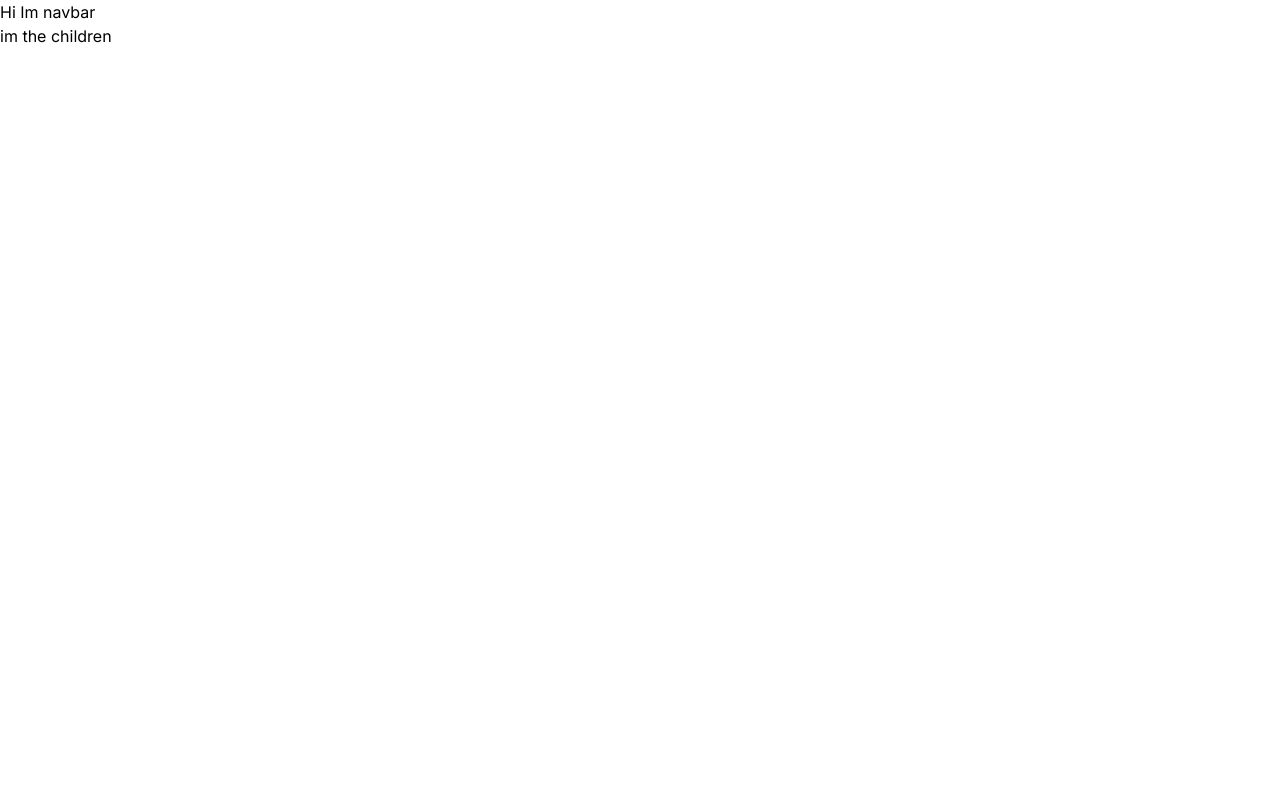
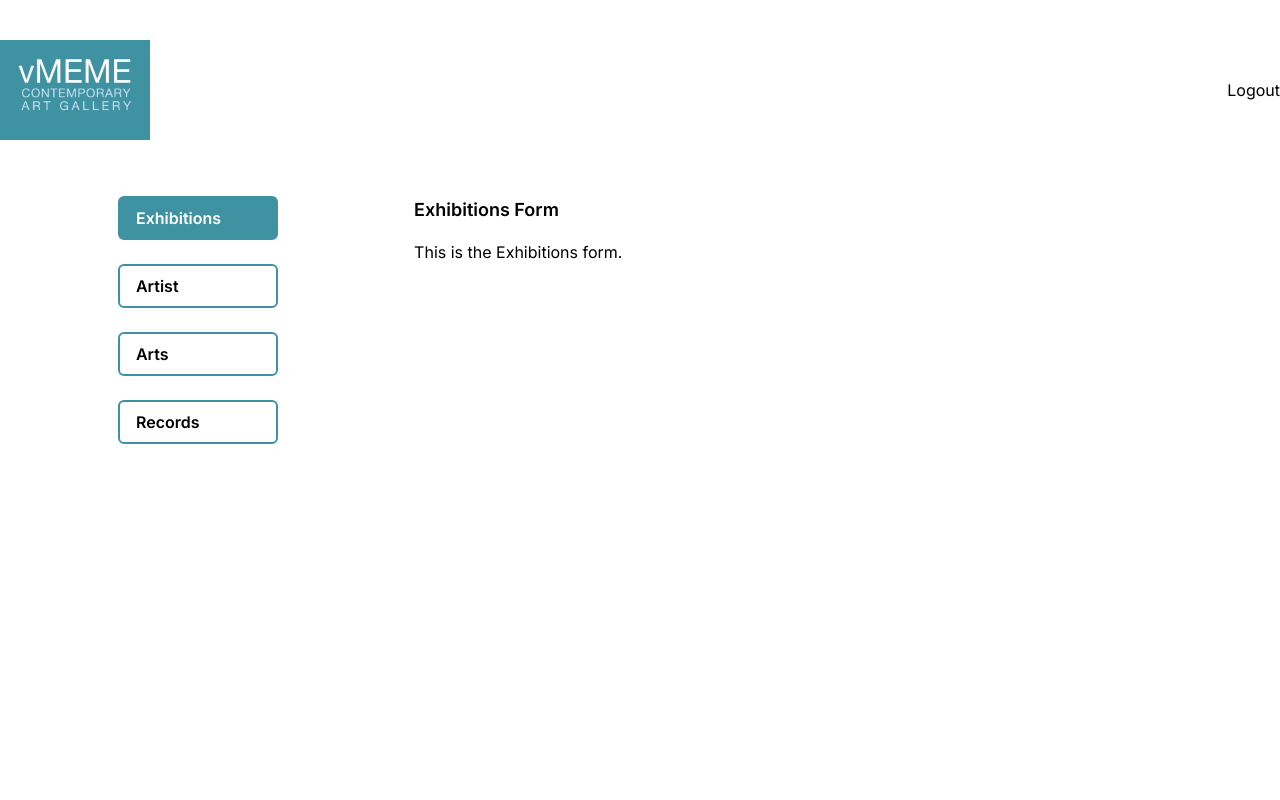
Before and after one commit to iamflorenz08/VMeme-Client, a Next.js app: page /admin in a window 1280 px wide. Shown: the top 800 px of the page. Built offline with nearby package versions, Linux system fonts and the light colour scheme.

Commit message:
2023.11.20.0219

```diff
--- a/src/app/(admin)/admin/layout.tsx
+++ b/src/app/(admin)/admin/layout.tsx
@@ -1,3 +1,8 @@
+import Footer from '@/components/footer'
+import Image from "next/image"
+
+
+
 interface IProps {
     children: React.ReactNode
 }
@@ -5,8 +10,16 @@ interface IProps {
 export default function layout({ children }: IProps) {
     return (
         <section>
-            <nav>Hi Im navbar</nav>
+            <nav className="py-10 px-5 md:px-0 flex justify-between items-center container mx-auto">
+                <div>
+                    <Image src={"/vmeme_logo.jpg"} alt="logo" width={150} height={32} />
+                </div>
+                <div className="flex items-center gap-5">
+                    <button>Logout</button>
+                </div>
+            </nav>
             {children}
+            <Footer />
         </section>
     )
 }
--- a/src/app/(admin)/admin/page.tsx
+++ b/src/app/(admin)/admin/page.tsx
@@ -1,5 +1,120 @@
+'use client'
+import { useState } from "react"
+
+interface Props {
+    displayForm: (ExhibitionsForm: string) => void;
+  }
+
+  const FirstForm: React.FC<Props> = ({ displayForm }) => {
+    const [activeButton, setActiveButton] = useState<string>('Exhibitions');
+
+    const handleButtonClick = (formName: string) => {
+        displayForm(formName);
+        setActiveButton(formName);
+    };
+
+    return (
+        <div className="w-1/4 bg-white p-4">
+            <div className="space-y-6">
+
+                <button
+                onClick={() => handleButtonClick('Exhibitions')}
+                className={`flex items-center px-4 py-2 border-2 border-primary rounded-md sm:w-40 hover:bg-primary hover:text-white duration-300 font-semibold ${
+                    activeButton === 'Exhibitions' ? 'bg-primary text-white' : ''
+                }`}
+                >
+                Exhibitions
+                </button>
+
+                <button
+                onClick={() => handleButtonClick('Artist')}
+                className={`flex items-center px-4 py-2 border-2 border-primary rounded-md sm:w-40 hover:bg-primary hover:text-white duration-300 font-semibold ${
+                    activeButton === 'Artist' ? 'bg-primary text-white' : ''
+                }`}
+                >
+                Artist
+                </button>
+
+                <button
+                onClick={() => handleButtonClick('Arts')}
+                className={`flex items-center px-4 py-2 border-2 border-primary rounded-md sm:w-40 hover:bg-primary hover:text-white duration-300 font-semibold ${
+                    activeButton === 'Arts' ? 'bg-primary text-white' : ''
+                }`}
+                >
+                Arts
+                </button>
+
+                <button
+                onClick={() => handleButtonClick('Records')}
+                className={`flex items-center px-4 py-2 border-2 border-primary rounded-md sm:w-40 hover:bg-primary hover:text-white duration-300 font-semibold ${
+                    activeButton === 'Records' ? 'bg-primary text-white' : ''
+                }`}
+                >
+                Records
+                </button>
+            </div>
+        </div>
+    );
+};
+
+const ExhibitionsForm: React.FC = () => {
+    return (
+      <div className="w-3/4 bg-white p-4">
+        <h1 className="text-lg font-semibold mb-4">Exhibitions Form</h1>
+        <p>This is the Exhibitions form.</p>
+      </div>
+    );
+};
+
+const ArtistForm = () => {
+  return (
+    <div className="w-3/4 bg-white p-4">
+      <h1 className="text-lg font-semibold mb-4">Artist Form</h1>
+      <p>This is the Artist form.</p>
+    </div>
+  );
+};
+
+const ArtsForm = () => {
+  return (
+    <div className="w-3/4 bg-white p-4">
+      <h1 className="text-lg font-semibold mb-4">Arts Form</h1>
+      <p>This is the Arts form.</p>
+    </div>
+  );
+};
+
+const RecordsForm = () => {
+  return (
+    <div className="w-3/4 bg-white p-4">
+      <h1 className="text-lg font-semibold mb-4">Records Form</h1>
+      <p>This is the Records form.</p>
+    </div>
+  );
+};
+
 export default function AdminPage() {
+    const [currentForm, setCurrentForm] = useState<string>('Exhibitions');
+
+    const displayForm = (formName: string) => {
+      setCurrentForm(formName);
+    };
+
     return (
-        <div>im the children</div>
-    )
+        <div className="flex h-screen space-x-4">
+
+            <div className="w-1/12" />
+
+            <FirstForm displayForm={displayForm} />
+
+            <div className="w-1/24" />
+
+            {currentForm === 'Exhibitions' && <ExhibitionsForm />}
+            {currentForm === 'Artist' && <ArtistForm />}
+            {currentForm === 'Arts' && <ArtsForm />}
+            {currentForm === 'Records' && <RecordsForm />}
+
+            <div className="w-1/12" />
+        </div>
+    );
 }
```
Also changed, not shown: 1 other file (tests, documents, lock files or other folders).
